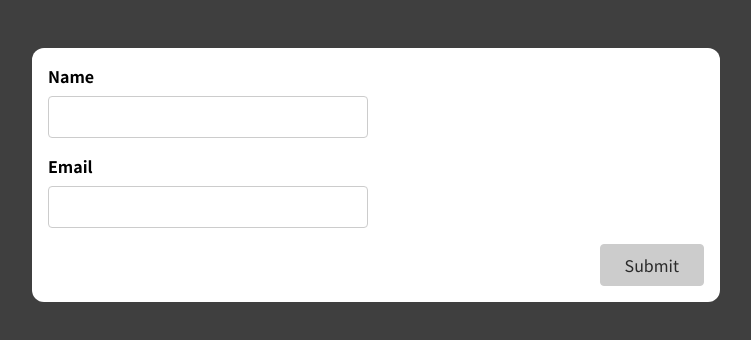
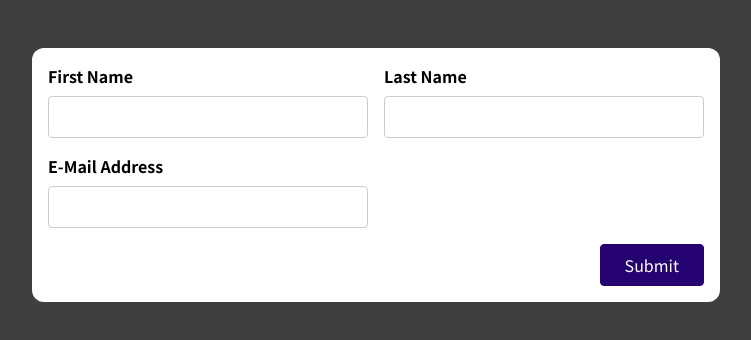
Before and after one commit to ogedengbewisdom/formsInput, a React (Create React App) app: page / in a window 1280 px wide. Shown: the top 340 px of the page, without its empty margins (264-1015 px from the left). Built offline with nearby package versions, Linux system fonts and the light colour scheme.

Commit message:
Re-evaluating app component

```diff
--- a/src/App.js
+++ b/src/App.js
@@ -1,9 +1,11 @@
-import SimpleInput from './components/SimpleInput';
+import BasicForm from './components/BasicForm';
+// import SimpleInput from './components/SimpleInput';
 
 function App() {
   return (
     <div className="app">
-      <SimpleInput />
+      {/* <SimpleInput /> */}
+      <BasicForm />
     </div>
   );
 }
```
